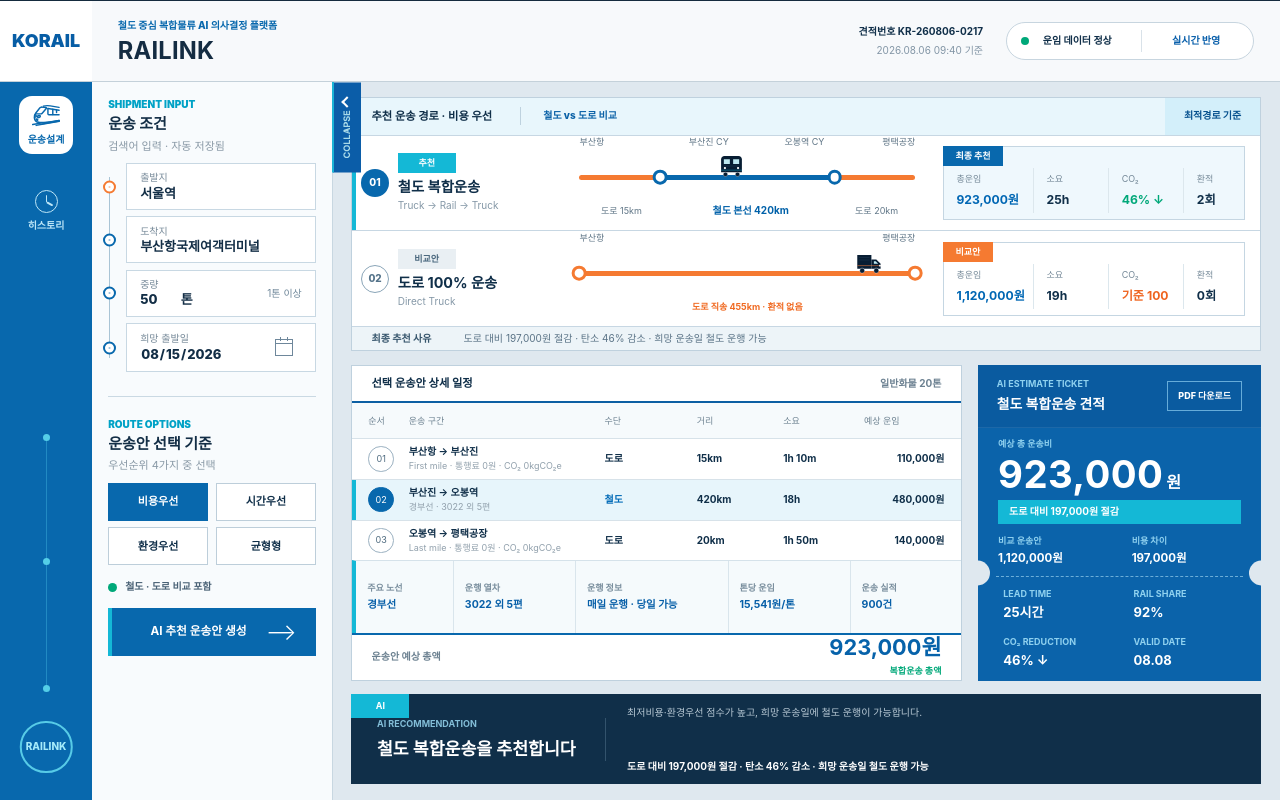
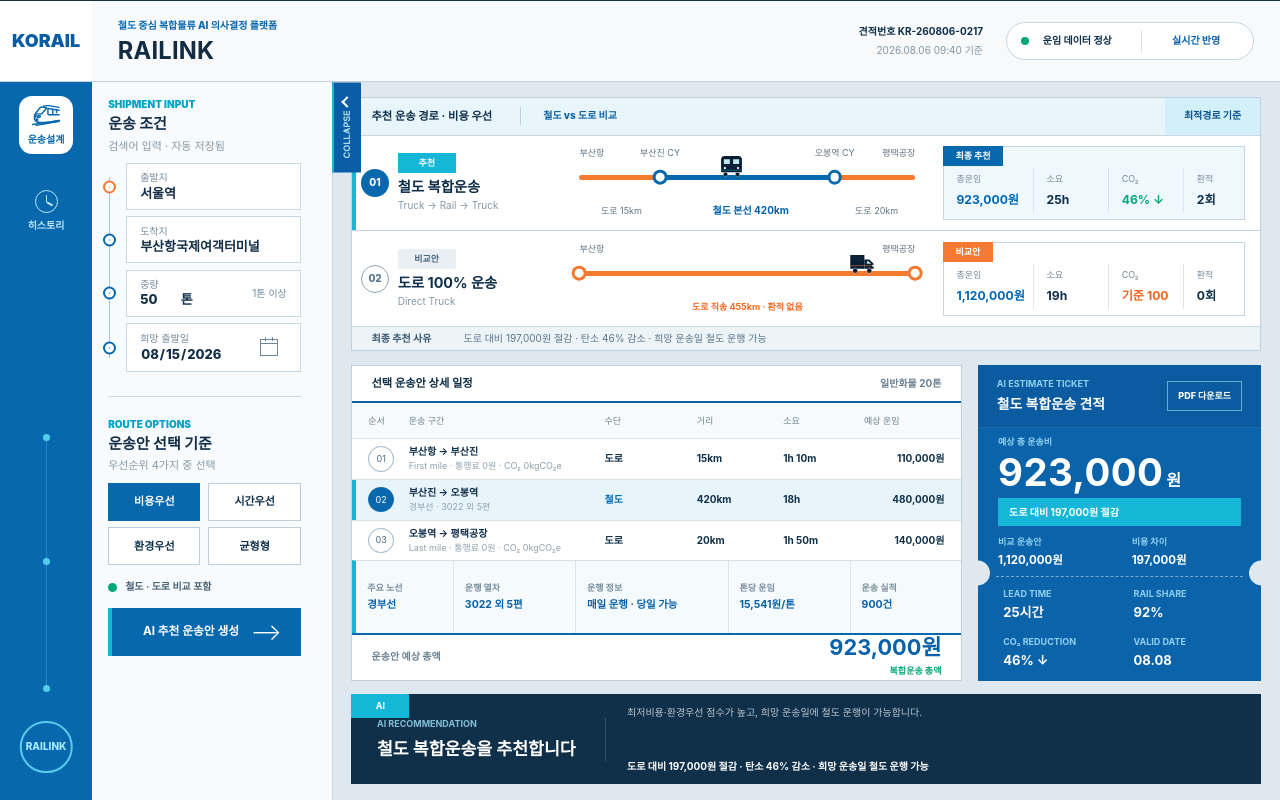
Before and after one commit to yeonnji/RaiLinkFrontEnd, a React (Vite) app: page / in a window 1280 px wide. Built offline with nearby package versions, Linux system fonts and the light colour scheme; no server answers.

Commit message:
feat: 운송경로 및 견적서 css 수정

```diff
--- a/public/history.css
+++ b/public/history.css
@@ -41,7 +41,7 @@
   margin: 0;
   overflow: hidden;
   color: #8295a5;
-  font-size: clamp(11px, 0.9vw, 14px);
+  font-size: clamp(11px, min(0.9vw, 1.6vh), 14px);
   text-overflow: ellipsis;
   white-space: nowrap;
 }
@@ -56,7 +56,7 @@
   border-radius: 4px;
   background: var(--blue);
   color: #fff;
-  font-size: clamp(10px, 0.78vw, 12px);
+  font-size: clamp(10px, min(0.78vw, 1.39vh), 12px);
   font-weight: 800;
   text-decoration: none;
 }
@@ -96,14 +96,14 @@
 
 .summary-metric small {
   color: #718696;
-  font-size: clamp(10px, 0.74vw, 12px);
+  font-size: clamp(10px, min(0.74vw, 1.32vh), 12px);
   font-weight: 700;
 }
 
 .summary-metric > strong,
 .summary-metric > span > strong {
   color: #102e48;
-  font-size: clamp(22px, 2.1vw, 31px);
+  font-size: clamp(22px, min(2.1vw, 3.73vh), 31px);
   line-height: 1;
 }
 
@@ -131,7 +131,7 @@
   border-radius: 99px;
   background: #e3f5fa;
   color: #05a9cc;
-  font-size: clamp(9px, 0.68vw, 11px);
+  font-size: clamp(9px, min(0.68vw, 1.21vh), 11px);
   text-align: center;
 }
 
@@ -149,7 +149,7 @@
 
 .recent-summary > strong {
   overflow: hidden;
-  font-size: clamp(10px, 0.9vw, 14px);
+  font-size: clamp(10px, min(0.9vw, 1.6vh), 14px);
   line-height: 1.2;
   text-overflow: ellipsis;
   white-space: nowrap;
@@ -366,7 +366,7 @@
 .history-route-line > strong {
   overflow: hidden;
   color: #173249;
-  font-size: clamp(10px, 0.82vw, 13px);
+  font-size: clamp(10px, min(0.82vw, 1.46vh), 13px);
   text-overflow: ellipsis;
   white-space: nowrap;
 }
@@ -400,7 +400,7 @@
 .rail-direct-track { background: var(--blue); }
 
 .cargo-weight {
-  font-size: clamp(10px, 0.8vw, 13px);
+  font-size: clamp(10px, min(0.8vw, 1.42vh), 13px);
 }
 
 .transport-plan,
@@ -422,7 +422,7 @@
 
 .transport-plan strong {
   color: #0564af;
-  font-size: clamp(10px, 0.74vw, 12px);
+  font-size: clamp(10px, min(0.74vw, 1.32vh), 12px);
 }
 
 .transport-plan.road-plan strong {
@@ -430,7 +430,7 @@
 }
 
 .saving strong {
-  font-size: clamp(12px, 1.05vw, 16px);
+  font-size: clamp(12px, min(1.05vw, 1.87vh), 16px);
   line-height: 1;
 }
 
@@ -449,13 +449,13 @@
 .neutral-saving strong { color: #71869a; }
 
 .analysis-date strong {
-  font-size: clamp(10px, 0.74vw, 12px);
+  font-size: clamp(10px, min(0.74vw, 1.32vh), 12px);
 }
 
 .detail-arrow {
   justify-self: center;
   color: #0065b3;
-  font-size: clamp(18px, 1.5vw, 22px);
+  font-size: clamp(18px, min(1.5vw, 2.67vh), 22px);
   line-height: 1;
   text-decoration: none;
 }
--- a/public/style.css
+++ b/public/style.css
@@ -14,11 +14,11 @@
   --route-track-thickness: 5px;
   --route-node-size: clamp(14px, 1.15vw, 18px);
   --route-node-stroke: 3px;
-  --heading-page: clamp(24px, 2.25vw, 34px);
-  --heading-sidebar: clamp(17px, 1.35vw, 20px);
-  --heading-panel: clamp(12px, 1vw, 15px);
-  --heading-ticket: clamp(15px, 1.3vw, 20px);
-  --heading-section: clamp(12px, 1vw, 16px);
+  --heading-page: clamp(24px, min(2.25vw, 4vh), 34px);
+  --heading-sidebar: clamp(17px, min(1.35vw, 2.4vh), 20px);
+  --heading-panel: clamp(12px, min(1vw, 1.78vh), 15px);
+  --heading-ticket: clamp(15px, min(1.3vw, 2.31vh), 20px);
+  --heading-section: clamp(12px, min(1vw, 1.78vh), 16px);
 }
 
 @view-transition {
@@ -32,16 +32,17 @@
 html,
 body {
   width: 100%;
-  height: 100%;
+  min-height: 100%;
   margin: 0;
-  overflow: hidden;
+  overflow: auto;
 }
 
 body {
+  min-width: 1180px;
   background: var(--canvas);
   color: var(--navy);
   font-family: Pretendard, "Pretendard Variable", -apple-system, BlinkMacSystemFont, "Segoe UI", "Noto Sans KR", Arial, sans-serif;
-  font-size: clamp(12px, 0.82vw, 14px);
+  font-size: clamp(12px, min(0.82vw, 1.46vh), 14px);
   line-height: 1.35;
   word-break: keep-all;
 }
@@ -68,9 +69,10 @@
 }
 
 .dashboard {
-  width: 100vw;
+  width: 100%;
   height: 100dvh;
-  min-width: 960px;
+  min-width: 1180px;
+  min-height: 700px;
   display: grid;
   grid-template-rows: var(--header-height) minmax(0, 1fr);
   overflow: hidden;
@@ -90,7 +92,7 @@
   place-items: center;
   background: #fff;
   color: #075da5;
-  font-size: clamp(16px, 1.4vw, 21px);
+  font-size: clamp(16px, min(1.4vw, 2.49vh), 21px);
   font-weight: 900;
   text-decoration: none;
 }
@@ -111,13 +113,13 @@
 
 .brand-copy span {
   color: var(--blue);
-  font-size: clamp(10px, 0.78vw, 12px);
+  font-size: clamp(10px, min(0.78vw, 1.39vh), 12px);
   font-weight: 800;
 }
 
 .brand-copy strong {
   color: #142c42;
-  font-size: clamp(21px, 1.85vw, 27px);
+  font-size: clamp(21px, min(1.85vw, 3.29vh), 27px);
   line-height: 1;
   letter-spacing: 0.01em;
 }
@@ -136,12 +138,12 @@
 }
 
 .estimate-id strong {
-  font-size: clamp(10px, 0.78vw, 12px);
+  font-size: clamp(10px, min(0.78vw, 1.39vh), 12px);
 }
 
 .estimate-id span {
   color: #8295a5;
-  font-size: clamp(10px, 0.76vw, 12px);
+  font-size: clamp(10px, min(0.76vw, 1.35vh), 12px);
 }
 
 .live-pill {
@@ -166,7 +168,7 @@
 }
 
 .live-pill strong {
-  font-size: clamp(10px, 0.78vw, 12px);
+  font-size: clamp(10px, min(0.78vw, 1.39vh), 12px);
 }
 
 .live-pill span {
@@ -179,7 +181,7 @@
   background: transparent;
   color: #075eaa;
   font-weight: 800;
-  font-size: clamp(10px, 0.78vw, 12px);
+  font-size: clamp(10px, min(0.78vw, 1.39vh), 12px);
 }
 
 .workspace {
@@ -216,7 +218,7 @@
   gap: min(0.7vh, 7px);
   color: #bde6f7;
   text-decoration: none;
-  font-size: clamp(10px, 0.78vw, 12px);
+  font-size: clamp(10px, min(0.78vw, 1.39vh), 12px);
   transition: color 180ms ease;
 }
 
@@ -340,7 +342,9 @@
   padding: min(2.1vh, 20px) clamp(16px, 1.25vw, 20px);
   border-right: 1px solid #c8d7e1;
   background: #f8fbfd;
-  overflow: hidden;
+  overflow-x: hidden;
+  overflow-y: auto;
+  scrollbar-gutter: stable;
   opacity: 1;
   transform: translateX(0);
   transition:
@@ -373,7 +377,7 @@
   display: block;
   margin-bottom: min(0.4vh, 4px);
   color: #00a2c6;
-  font-size: clamp(10px, 0.76vw, 12px);
+  font-size: clamp(10px, min(0.76vw, 1.35vh), 12px);
   font-weight: 900;
 }
 
@@ -388,7 +392,7 @@
 .help-text {
   margin: min(0.6vh, 6px) 0 min(1.2vh, 12px);
   color: #8999a6;
-  font-size: clamp(11px, 0.82vw, 13px);
+  font-size: clamp(11px, min(0.82vw, 1.46vh), 13px);
 }
 
 .field-list {
@@ -499,11 +503,11 @@
 
 .field-box small {
   color: #778a99;
-  font-size: clamp(10px, 0.72vw, 12px);
+  font-size: clamp(10px, min(0.72vw, 1.28vh), 12px);
 }
 
 .field-box strong {
-  font-size: clamp(13px, 1vw, 16px);
+  font-size: clamp(13px, min(1vw, 1.78vh), 16px);
 }
 
 .field-input {
@@ -516,7 +520,7 @@
   background: transparent;
   color: #132e46;
   caret-color: var(--blue);
-  font-size: clamp(13px, 1vw, 16px);
+  font-size: clamp(13px, min(1vw, 1.78vh), 16px);
   font-weight: 800;
   line-height: 1.3;
 }
@@ -527,7 +531,7 @@
 
 .field-box em {
   color: #71899b;
-  font-size: clamp(10px, 0.74vw, 12px);
+  font-size: clamp(10px, min(0.74vw, 1.32vh), 12px);
   font-style: normal;
 }
 
@@ -558,7 +562,7 @@
   display: flex;
   align-items: baseline;
   color: #132e46;
-  font-size: clamp(13px, 1vw, 16px);
+  font-size: clamp(13px, min(1vw, 1.78vh), 16px);
   font-weight: 800;
 }
 
@@ -660,7 +664,7 @@
   place-items: center;
   border: 1px solid #bdceda;
   background: #fff;
-  font-size: clamp(11px, 0.8vw, 13px);
+  font-size: clamp(11px, min(0.8vw, 1.42vh), 13px);
   font-weight: 800;
 }
 
@@ -676,7 +680,7 @@
   gap: 8px;
   margin: min(1.9vh, 18px) 0 min(1.8vh, 17px);
   color: #496175;
-  font-size: clamp(10px, 0.76vw, 12px);
+  font-size: clamp(10px, min(0.76vw, 1.35vh), 12px);
   font-weight: 700;
 }
 
@@ -732,11 +736,11 @@
 
 .generate-button strong {
   margin: auto;
-  font-size: clamp(11px, 0.92vw, 14px);
+  font-size: clamp(11px, min(0.92vw, 1.64vh), 14px);
 }
 
 .generate-button span {
-  font-size: clamp(20px, 1.8vw, 27px);
+  font-size: clamp(20px, min(1.8vw, 3.2vh), 27px);
   font-weight: 300;
 }
 
@@ -900,7 +904,7 @@
   border-radius: 50%;
   background: var(--blue);
   color: #fff;
-  font-size: clamp(10px, 0.74vw, 11px);
+  font-size: clamp(10px, min(0.74vw, 1.32vh), 11px);
   font-weight: 800;
 }
 
@@ -924,7 +928,7 @@
   background: var(--cyan);
   color: #fff;
   text-align: center;
-  font-size: clamp(9px, 0.68vw, 11px);
+  font-size: clamp(9px, min(0.68vw, 1.21vh), 11px);
   font-style: normal;
   font-weight: 800;
 }
@@ -936,14 +940,14 @@
 
 .route-title strong {
   overflow: hidden;
-  font-size: clamp(12px, 1.12vw, 17px);
+  font-size: clamp(12px, min(1.12vw, 1.99vh), 17px);
   text-overflow: ellipsis;
   white-space: nowrap;
 }
 
 .route-title small {
   color: #8598a7;
-  font-size: clamp(10px, 0.72vw, 12px);
+  font-size: clamp(10px, min(0.72vw, 1.28vh), 12px);
   white-space: nowrap;
 }
 
@@ -971,16 +975,34 @@
   position: relative;
   z-index: 4;
   align-items: start;
-  transform: translateY(-9px);
+  transform: translateY(-2px);
 }
 
 .place-labels.four {
-  grid-template-columns: 24% 29% 28% 19%;
-}
-
-.place-labels.four span:nth-child(2),
+  display: block;
+}
+
+.place-labels.four span {
+  position: absolute;
+  top: 0;
+}
+
+.place-labels.four span:first-child {
+  left: 0;
+}
+
+.place-labels.four span:nth-child(2) {
+  left: 24%;
+  transform: translateX(-50%);
+}
+
 .place-labels.four span:nth-child(3) {
-  text-align: center;
+  left: 76%;
+  transform: translateX(-50%);
+}
+
+.place-labels.four span:last-child {
+  right: 0;
 }
 
 .place-labels.four span:last-child,
@@ -1074,7 +1096,7 @@
 .truck-icon {
   position: absolute;
   z-index: 3;
-  right: 10%;
+  right: 12%;
   bottom: 1px;
   width: clamp(22px, 2.03vw, 29px);
   aspect-ratio: 147 / 139;
@@ -1141,7 +1163,7 @@
 
 .metric-grid strong {
   overflow: hidden;
-  font-size: clamp(10px, 0.95vw, 14px);
+  font-size: clamp(10px, min(0.95vw, 1.69vh), 14px);
   text-overflow: ellipsis;
   white-space: nowrap;
 }
@@ -1235,7 +1257,7 @@
   position: relative;
   padding: 0 clamp(10px, 1.25vw, 18px);
   border-top: 1px solid #d7e2e9;
-  font-size: clamp(10px, 0.74vw, 12px);
+  font-size: clamp(10px, min(0.74vw, 1.32vh), 12px);
 }
 
 .schedule-row.active {
@@ -1339,7 +1361,7 @@
 .transport-details strong {
   overflow: hidden;
   color: #075fa8;
-  font-size: clamp(10px, 0.82vw, 13px);
+  font-size: clamp(10px, min(0.82vw, 1.46vh), 13px);
   text-overflow: ellipsis;
   white-space: nowrap;
 }
@@ -1366,7 +1388,7 @@
 
 .schedule-total strong {
   color: #0662aa;
-  font-size: clamp(17px, 1.7vw, 25px);
+  font-size: clamp(17px, min(1.7vw, 3.02vh), 25px);
   line-height: 1;
 }
 
@@ -1451,7 +1473,7 @@
 
 .ticket-price > strong {
   margin: min(0.6vh, 6px) 0 min(0.8vh, 8px);
-  font-size: clamp(29px, 3vw, 43px);
+  font-size: clamp(29px, min(3vw, 5.33vh), 43px);
   line-height: 1;
   letter-spacing: 0.01em;
 }
@@ -1463,11 +1485,16 @@
 }
 
 .ticket-price > b {
+  min-height: 28px;
+  flex: 0 0 auto;
   align-self: stretch;
+  display: flex;
+  align-items: center;
   padding: min(0.7vh, 7px) 11px;
   overflow: hidden;
   background: var(--cyan);
   font-size: clamp(10px, 0.76vw, 12px);
+  line-height: 1.2;
   text-overflow: ellipsis;
   white-space: nowrap;
 }
@@ -1508,7 +1535,7 @@
 }
 
 .ticket-detail-grid strong {
-  font-size: clamp(11px, 1.02vw, 15px);
+  font-size: clamp(11px, min(1.02vw, 1.81vh), 15px);
 }
 
 .recommendation {
@@ -1551,7 +1578,7 @@
 }
 
 .recommendation-title strong {
-  font-size: clamp(14px, 1.35vw, 20px);
+  font-size: clamp(14px, min(1.35vw, 2.4vh), 20px);
   line-height: 1.3;
   overflow-wrap: anywhere;
 }
@@ -2015,15 +2042,15 @@
 
 @media (max-width: 1366px), (max-height: 800px) {
   :root {
-    --heading-page: clamp(20px, 1.8vw, 27px);
-    --heading-sidebar: clamp(15px, 1.15vw, 18px);
-    --heading-panel: clamp(11px, 0.88vw, 13px);
-    --heading-ticket: clamp(13px, 1.08vw, 17px);
-    --heading-section: clamp(11px, 0.9vw, 14px);
+    --heading-page: clamp(20px, min(1.8vw, 3.2vh), 27px);
+    --heading-sidebar: clamp(15px, min(1.15vw, 2.04vh), 18px);
+    --heading-panel: clamp(11px, min(0.88vw, 1.56vh), 13px);
+    --heading-ticket: clamp(13px, min(1.08vw, 1.92vh), 17px);
+    --heading-section: clamp(11px, min(0.9vw, 1.6vh), 14px);
   }
 
   .place-labels {
-    transform: translateY(-13px);
+    transform: translateY(-2px);
   }
 }
 
@@ -2100,6 +2127,30 @@
   }
 
   .metric-grid > span {
+    gap: 2px;
+  }
+
+  .ticket-price {
+    padding-top: 4px;
+    padding-bottom: 4px;
+  }
+
+  .ticket-price > strong {
+    margin-top: 2px;
+    margin-bottom: 4px;
+  }
+
+  .ticket-price > b {
+    min-height: 24px;
+    padding-top: 2px;
+    padding-bottom: 2px;
+  }
+
+  .ticket-price > div {
+    margin-top: 5px;
+  }
+
+  .ticket-price > div span {
     gap: 2px;
   }
 
```
